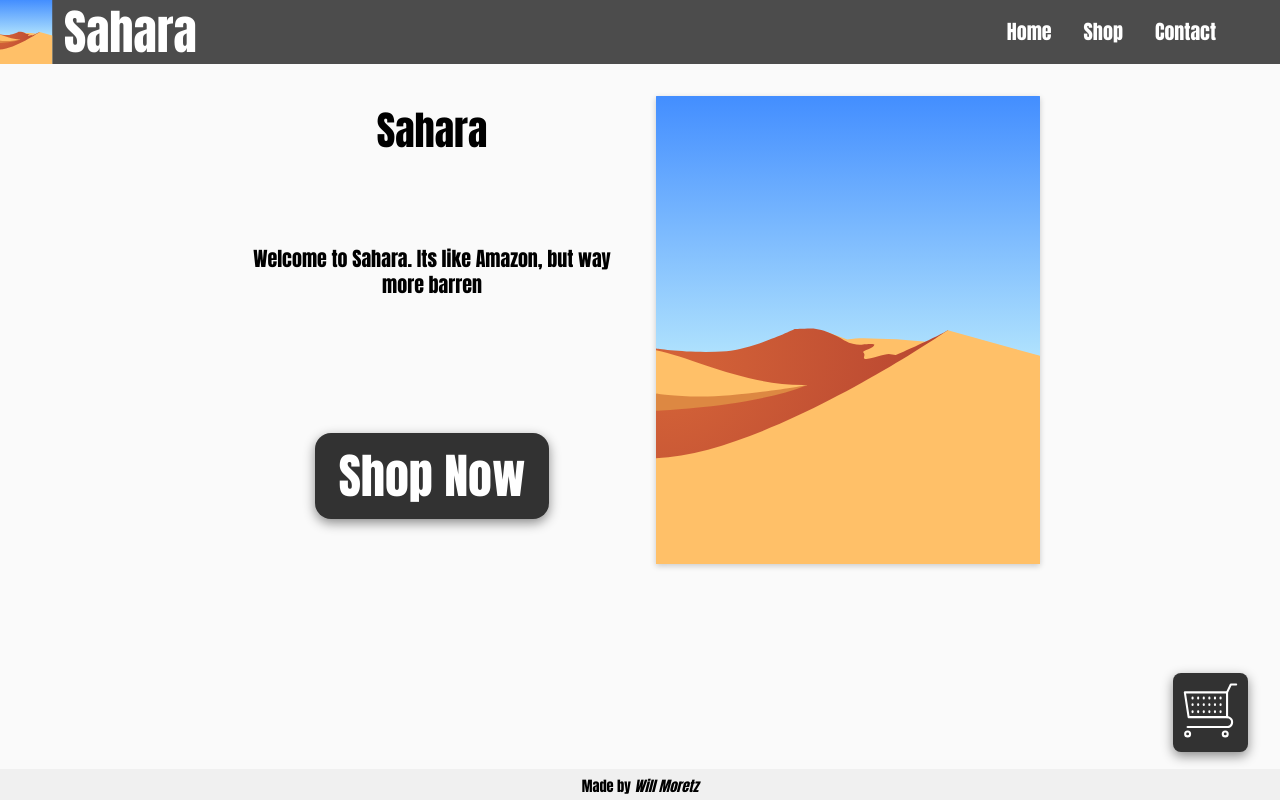
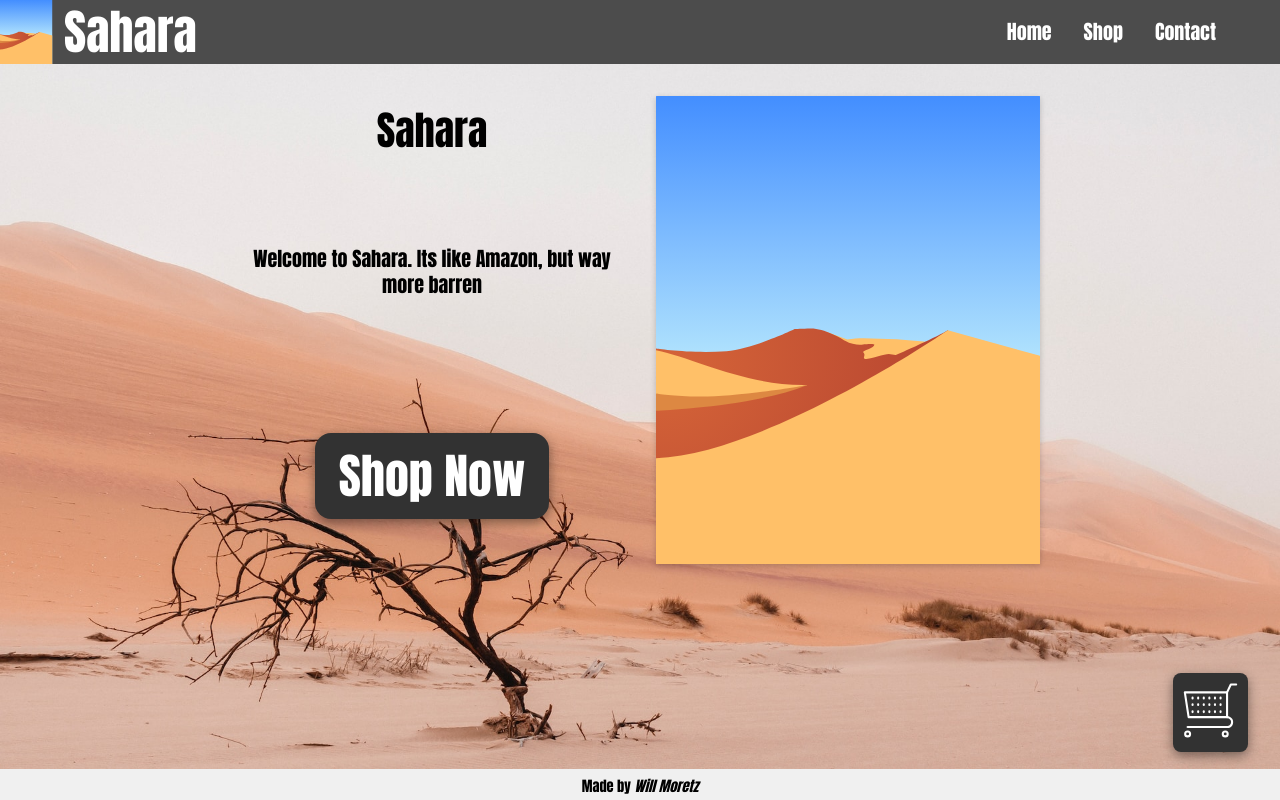
Before and after one commit to WillMoretz/shopping-cart, a React app: page /#/ in a window 1280 px wide. Built offline with nearby package versions, Linux system fonts and the light colour scheme; no server answers.

Commit message:
added background images to css

```diff
--- a/src/index.css
+++ b/src/index.css
@@ -467,8 +467,10 @@ h2 {
   padding: 2rem 8px 1rem 8px;
   column-gap: 2rem;
   text-align: center;
-  /* background-image: url(img/sand.jpg);
-  backdrop-filter: blur(1px); */
+  background-image: url(img/sand-wide.jpg);
+  background-size: cover;
+  background-repeat: no-repeat;
+  background-position: bottom;
 }
 
 .homepage > h2 {
@@ -481,6 +483,7 @@ h2 {
       "info img"
       "link link";
     row-gap: 2rem;
+    background-image: url(img/sand.jpg);
   }
 
   .homepage > h2 {
```
